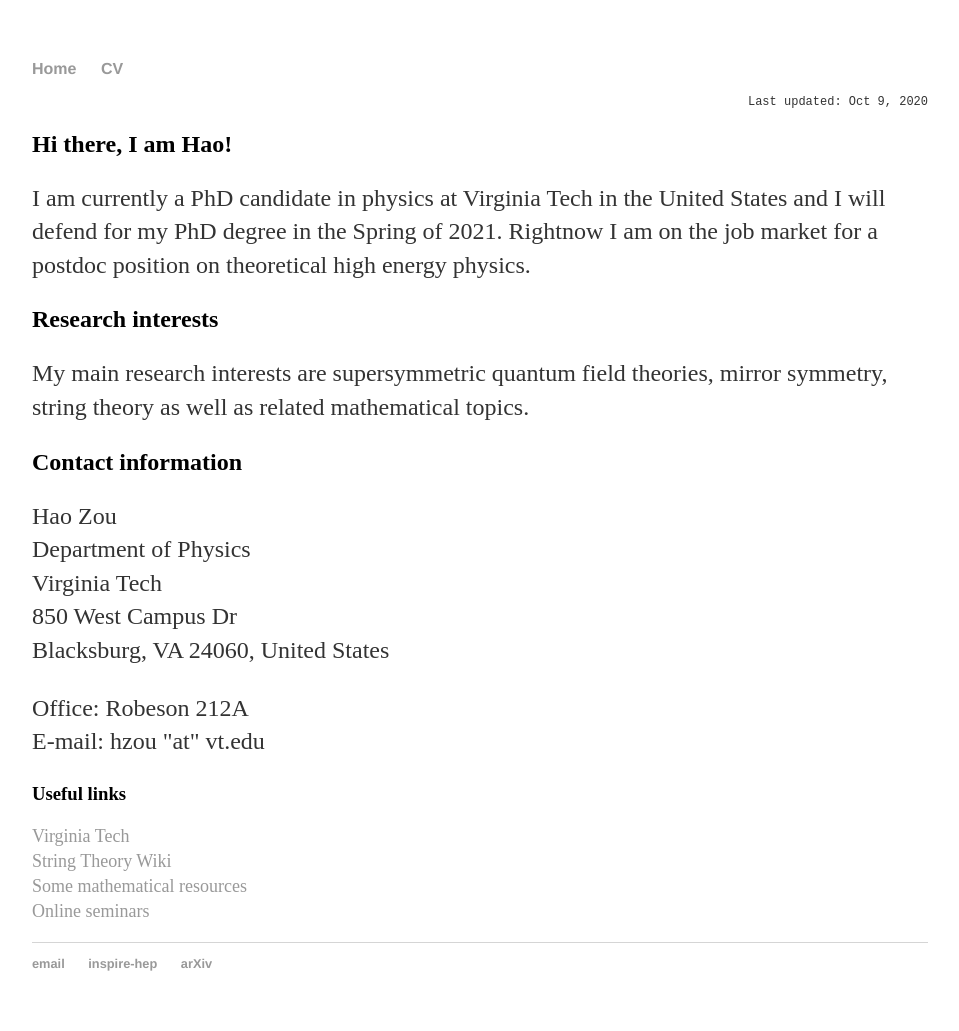
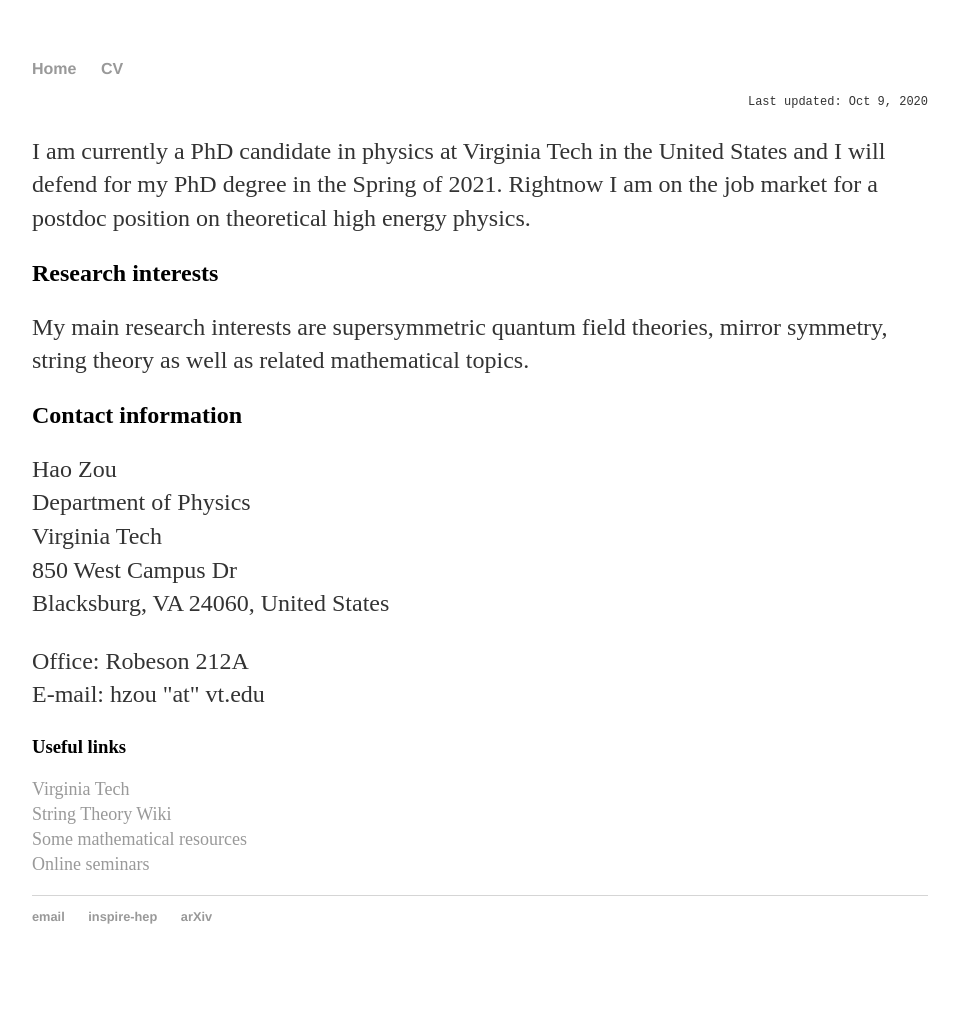
Before and after one commit to hhzou/hhzou.github.io, a Jekyll site: the page built from index.html, in a window 1280 px wide. Shown: the whole page, without its empty margins (160-1119 px from the left). Built offline with Jekyll 4.4.1, drawn with Linux system fonts in a browser that asks for light colours; after the commit the page ends 984 px from its top, so only the background shows below that.

Commit message:
Update index.html

```diff
--- a/index.html
+++ b/index.html
@@ -3,7 +3,6 @@ layout: default
 title: Hao Zou
 ---
 <div class="about">
-	<h2>Hi there, I am Hao!</h2>
 	<p>
 		I am currently a PhD candidate in physics at Virginia Tech in the United States and I will defend for my PhD degree in the Spring of 2021. Rightnow I am on the job market for a postdoc position on theoretical high energy physics.
 	</p>
```
